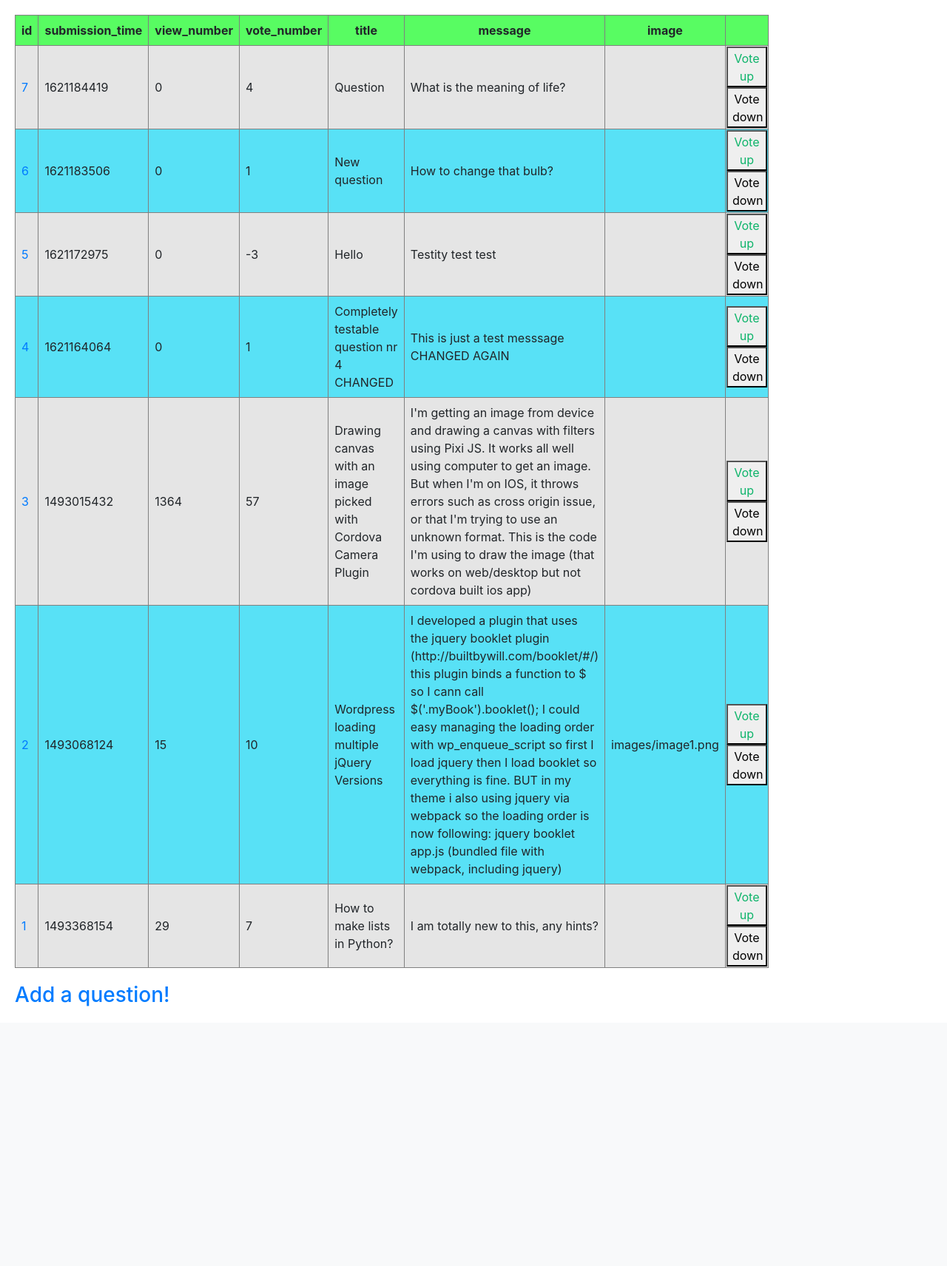
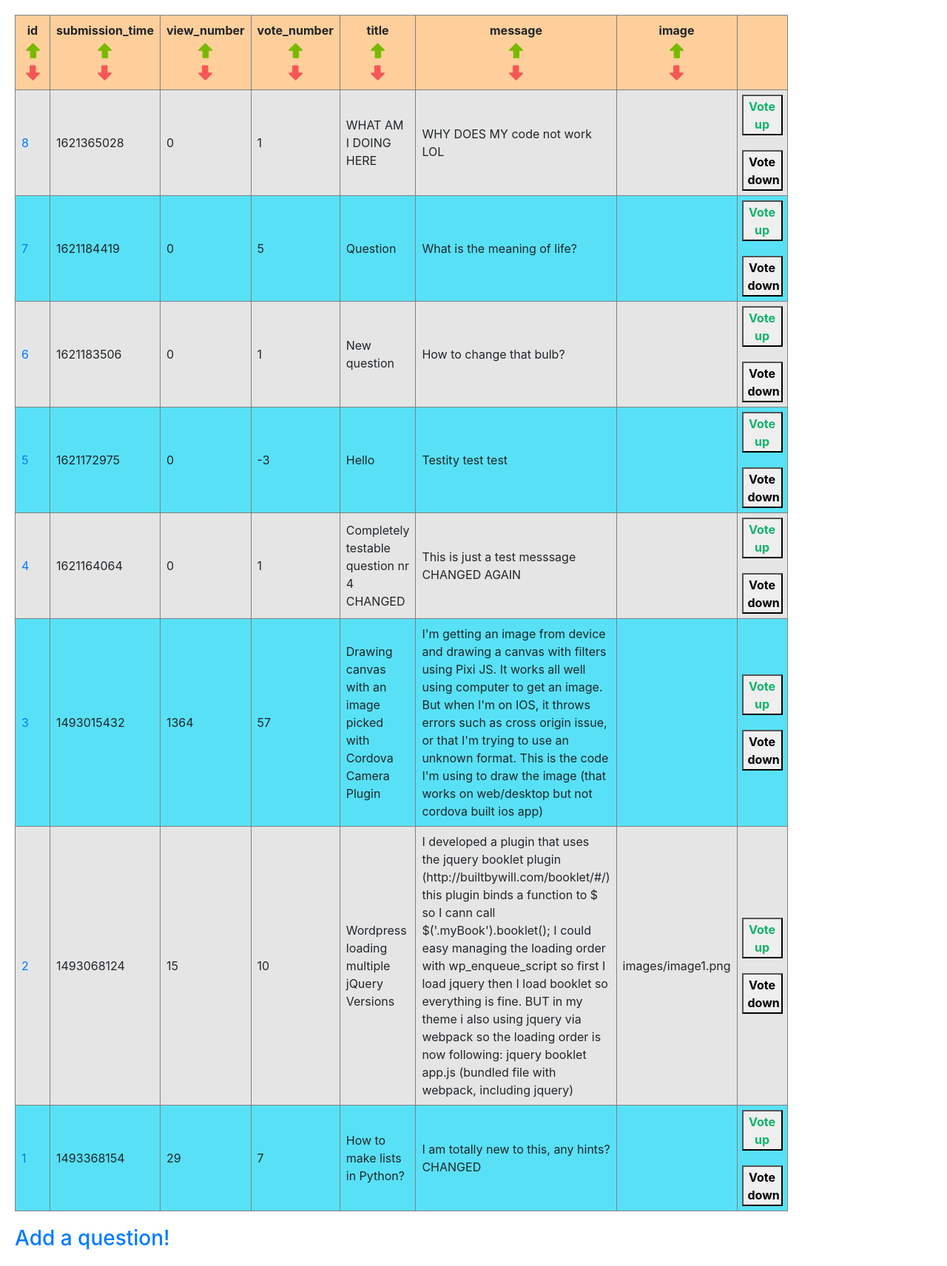
Before and after one commit to damianTrybuszek/Ask-Mate, a Flask app: page /list in a window 1280 px wide. Shown: the part 124-1836 px from the top of the page at 74% size. Before the commit the page ends 1485 px from the top, so only its background shows below. Run offline with Flask 2, Linux system fonts and the light colour scheme; some libraries are stand-ins or nearby versions.

Commit message:
rewritten sort function, added sort buttons

```diff
--- a/sample_data/answer.csv
+++ b/sample_data/answer.csv
@@ -7,3 +7,5 @@ hehe",
 6,1621194013,5,5,Hey!,
 7,1621194021,4,5,Yo,
 8,1621194052,28,5,sadfasdfasdfa,
+9,1621364922,0,1,"YO, THiS is a completely new answer",
+10,1621365004,0,1,ANSWER NUMBER TWO,
--- a/sample_data/question.csv
+++ b/sample_data/question.csv
@@ -1,5 +1,7 @@
 id,submission_time,view_number,vote_number,title,message,image
-1,1493368154,29,7,How to make lists in Python?,"I am totally new to this, any hints?",
+1,1493368154,29,7,How to make lists in Python?,"I am totally new to this, any hints?
+
+CHANGED",
 2,1493068124,15,10,Wordpress loading multiple jQuery Versions,"I developed a plugin that uses the jquery booklet plugin (http://builtbywill.com/booklet/#/) this plugin binds a function to $ so I cann call $('.myBook').booklet();
 
 I could easy managing the loading order with wp_enqueue_script so first I load jquery then I load booklet so everything is fine.
@@ -17,4 +19,5 @@ This is the code I'm using to draw the image (that works on web/desktop but not
 CHANGED AGAIN",
 5,1621172975,0,-3,Hello,Testity test test,
 6,1621183506,0,1,New question,How to change that bulb?,
-7,1621184419,0,4,Question,What is the meaning of life?,
+7,1621184419,0,5,Question,What is the meaning of life?,
+8,1621365028,0,1,WHAT AM I DOING HERE,WHY DOES MY code not work LOL,
--- a/static/styles.css
+++ b/static/styles.css
@@ -13,8 +13,7 @@
 }
 
 .table__header {
-    background-color: #58FC62;
-
+    background-color: #FECF9B;
 }
 
 .table__row:nth-child(even) {
@@ -73,10 +72,42 @@
     color: #0db46a;
     width: 55px;
     height: 55px;
+    font-weight: bold;
+    margin: 5px 5px 10px 5px;
 }
 
 .votedown__button{
     text-align: center;
     width: 55px;
     height: 55px;
+    font-weight: bold;
+    margin: 10px 5px 5px 5px;
 }
+
+.asc__button{
+    padding: 0;
+    border: none;
+    background: none;
+    text-align: center;
+    color: #0db46a;
+    width: 30px;
+    height: 30px;
+    font-size: small;
+    display: inline;
+}
+
+.desc__button{
+    padding: 0;
+    border: none;
+    background: none;
+    text-align: center;
+    width: 30px;
+    height: 30px;
+    font-size: small;
+    display: inline;
+}
+
+.arrows_up_down{
+    width: 25px;
+    height: 25px;
+}
--- a/templates/list.html
+++ b/templates/list.html
@@ -8,6 +8,14 @@
         {% for element in headers %}
         <th class="table__cell">
             {{ element }}
+
+            <form action="/list?order_by={{ element }}&order_direction=asc" method="POST">
+            <button class="asc__button" type="submit" name="asc"><img class="arrows_up_down" src="/static/graphics/up_arrow.jpg"></button>
+            </form>
+
+            <form action="/list?order_by={{ element }}&order_direction=desc" method="POST">
+            <button class="desc__button" type="submit" name="desc"><img class="arrows_up_down" src="/static/graphics/down_arrow.jpg"></button>
+            </form>
         </th>
         {% endfor %}
         <th></th>
@@ -26,7 +34,7 @@
             <td><button class="voteup__button" onclick="alert('Thank you! You have up-voted the question!')" type="submit" name="vote_up">Vote up</button>
         </form>
         <form action="/question/{{ element['id'] }}/vote_down" method="POST">
-            <button class="votedown__button" onclick="alert('Thank you! You have down-voted the question!')" type="submit" name="vote_down">Vote down</button></a></td>
+            <button class="votedown__button" onclick="alert('Thank you! You have down-voted the question!')" type="submit" name="vote_down">Vote down</button></td>
         </form>
     </tr>
         {% endfor %}
```
Also changed, not shown: static/graphics/down_arrow.jpg (added), static/graphics/up_arrow.jpg (added).
